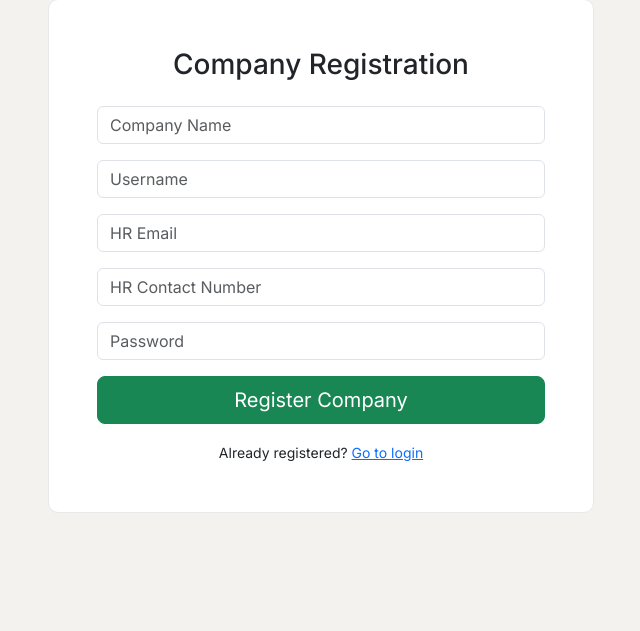
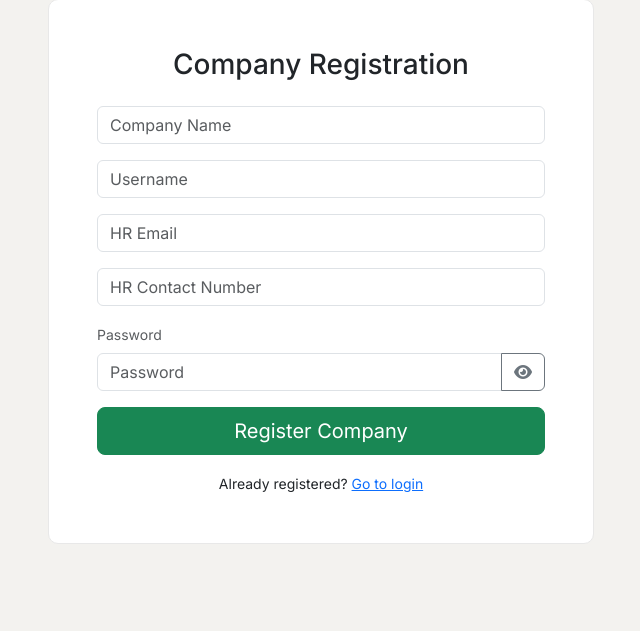
Before and after one commit to 23f2001738/Placement-application-V2, a Flask app: page /register/company in a window 1280 px wide. Shown: the part 49-680 px from the top of the page, without its empty margins (319-959 px from the left). Run offline with Flask 3, Linux system fonts and the light colour scheme; some libraries are stand-ins or nearby versions.

Commit message:
Update register_company.html

```diff
--- a/frontend/templates/register_company.html
+++ b/frontend/templates/register_company.html
@@ -19,7 +19,13 @@
                         <input type="text" id="hr_contact" class="form-control" placeholder="HR Contact Number" required>
                     </div>
                     <div class="mb-3">
-                        <input type="password" id="password" class="form-control" placeholder="Password" required>
+                        <label class="form-label small text-muted">Password</label>
+                        <div class="input-group">
+                            <input type="password" id="password" class="form-control" placeholder="Password" required>
+                            <button class="btn btn-outline-secondary" type="button" id="togglePassword">
+                                <i class="fas fa-eye"></i>
+                            </button>
+                        </div>
                     </div>
                     <button type="submit" class="btn btn-success btn-lg w-100">Register Company</button>
                 </form>
@@ -32,6 +38,21 @@
 </div>
 
 <script>
+document.getElementById('togglePassword').addEventListener('click', function() {
+    const passwordInput = document.getElementById('password');
+    const toggleBtn = this.querySelector('i');
+
+    if (passwordInput.type === 'password') {
+        passwordInput.type = 'text';
+        toggleBtn.classList.remove('fa-eye');
+        toggleBtn.classList.add('fa-eye-slash');
+    } else {
+        passwordInput.type = 'password';
+        toggleBtn.classList.remove('fa-eye-slash');
+        toggleBtn.classList.add('fa-eye');
+    }
+});
+
 document.getElementById('registerCompanyForm').addEventListener('submit', async (e) => {
     e.preventDefault();
     const data = {
```
